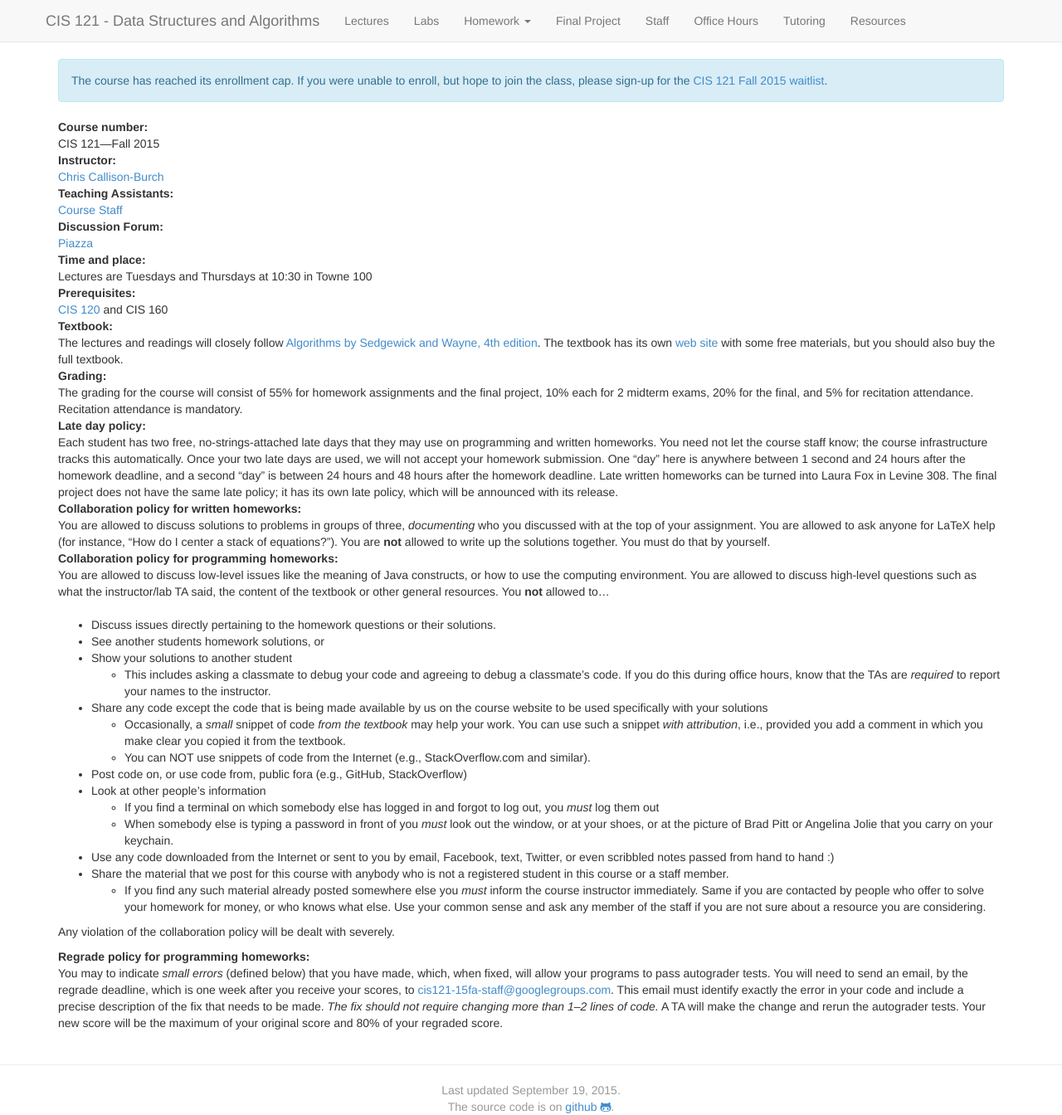
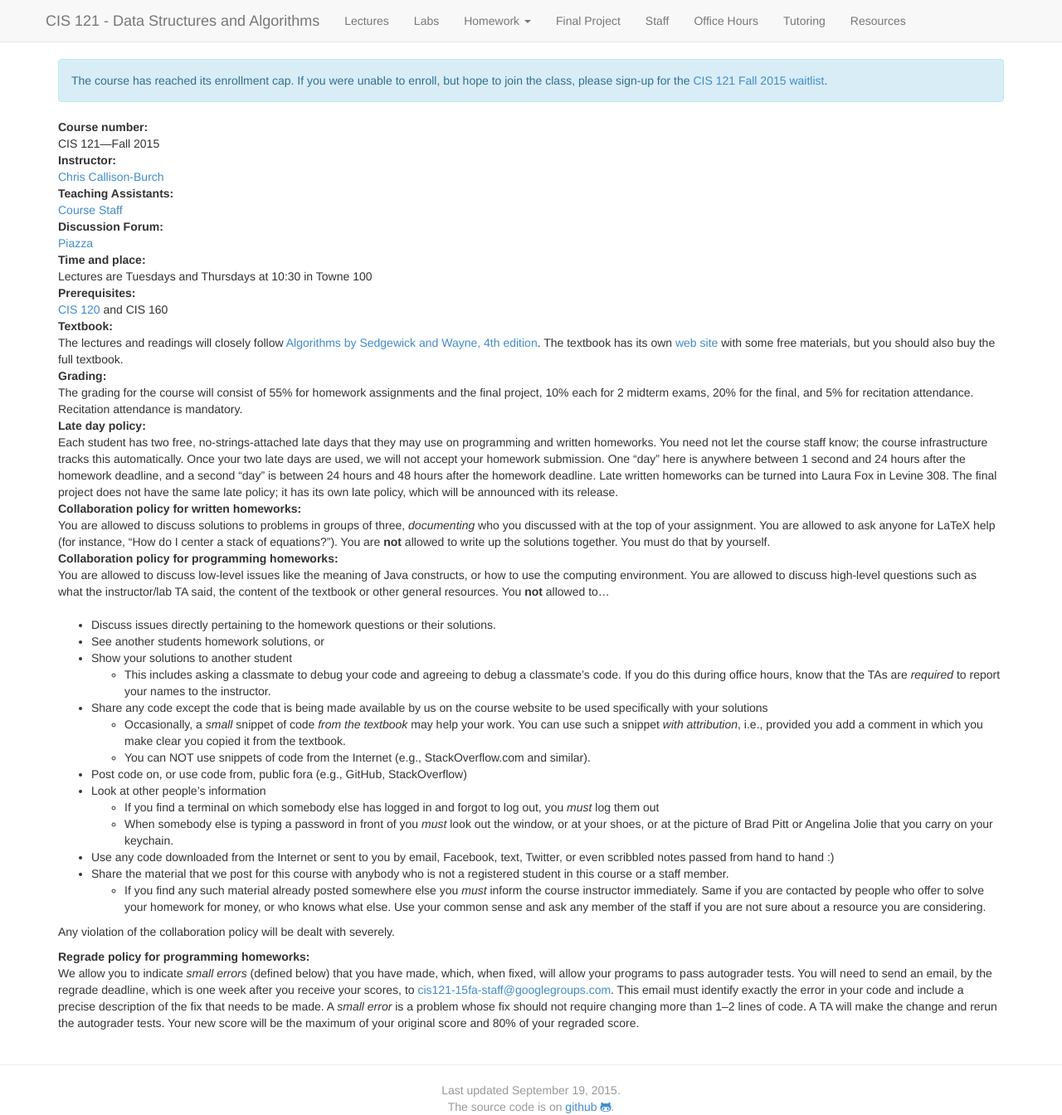
Before and after one commit to callison-burch/data-structures-and-algorithms, a Jekyll site: the page built from index.md, in a window 1280 px wide. Shown: the whole page at 83% size. Built offline with Jekyll 4.4.1, drawn with Linux system fonts in a browser that asks for light colours; nearby versions of some CDN libraries.

Commit message:
Update regrade policy

```diff
--- a/index.md
+++ b/index.md
@@ -82,13 +82,13 @@
 Any violation of the collaboration policy will be dealt with severely.
 
 Regrade policy for programming homeworks:
-: You may to indicate *small errors* (defined below) that you have made, which,
-    when fixed, will allow your programs to pass autograder tests. You will need
-    to send an email, by the regrade deadline, which is one week after you
-    receive your scores, to
+: We allow you to indicate *small errors* (defined below) that you have made,
+    which, when fixed, will allow your programs to pass autograder tests. You
+    will need to send an email, by the regrade deadline, which is one week after
+    you receive your scores, to
     [cis121-15fa-staff@googlegroups.com](mailto:cis121-15fa-staff@googlegroups.com).
     This email must identify exactly the error in your code and include a
-    precise description of the fix that needs to be made. *The fix should not
-    require changing more than 1--2 lines of code.* A TA will make the change
-    and rerun the autograder tests. Your new score will be the maximum of your
-    original score and 80% of your regraded score.
+    precise description of the fix that needs to be made. A *small error* is a
+    problem whose fix should not require changing more than 1--2 lines of code.
+    A TA will make the change and rerun the autograder tests. Your new score
+    will be the maximum of your original score and 80% of your regraded score.
```
